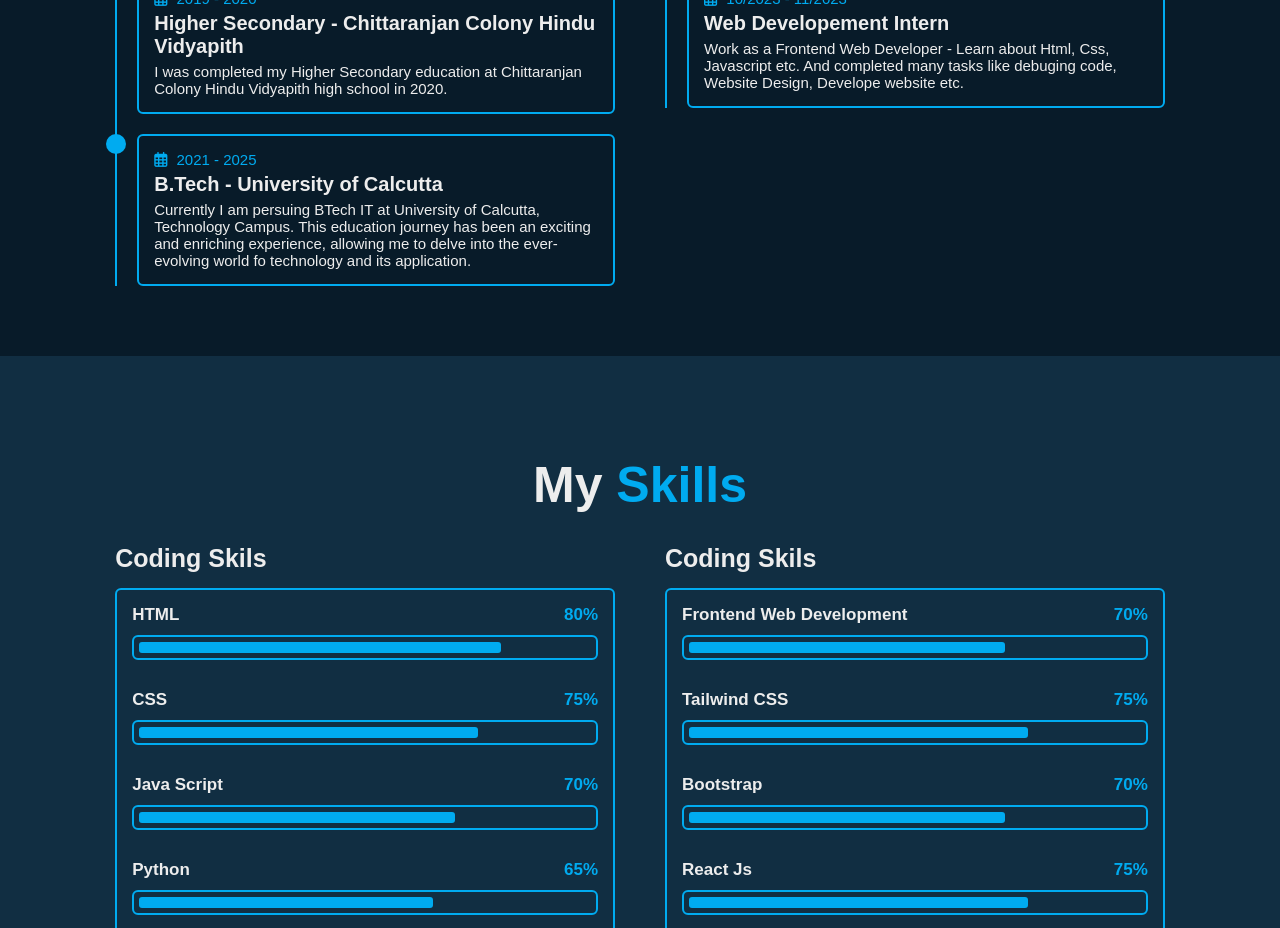
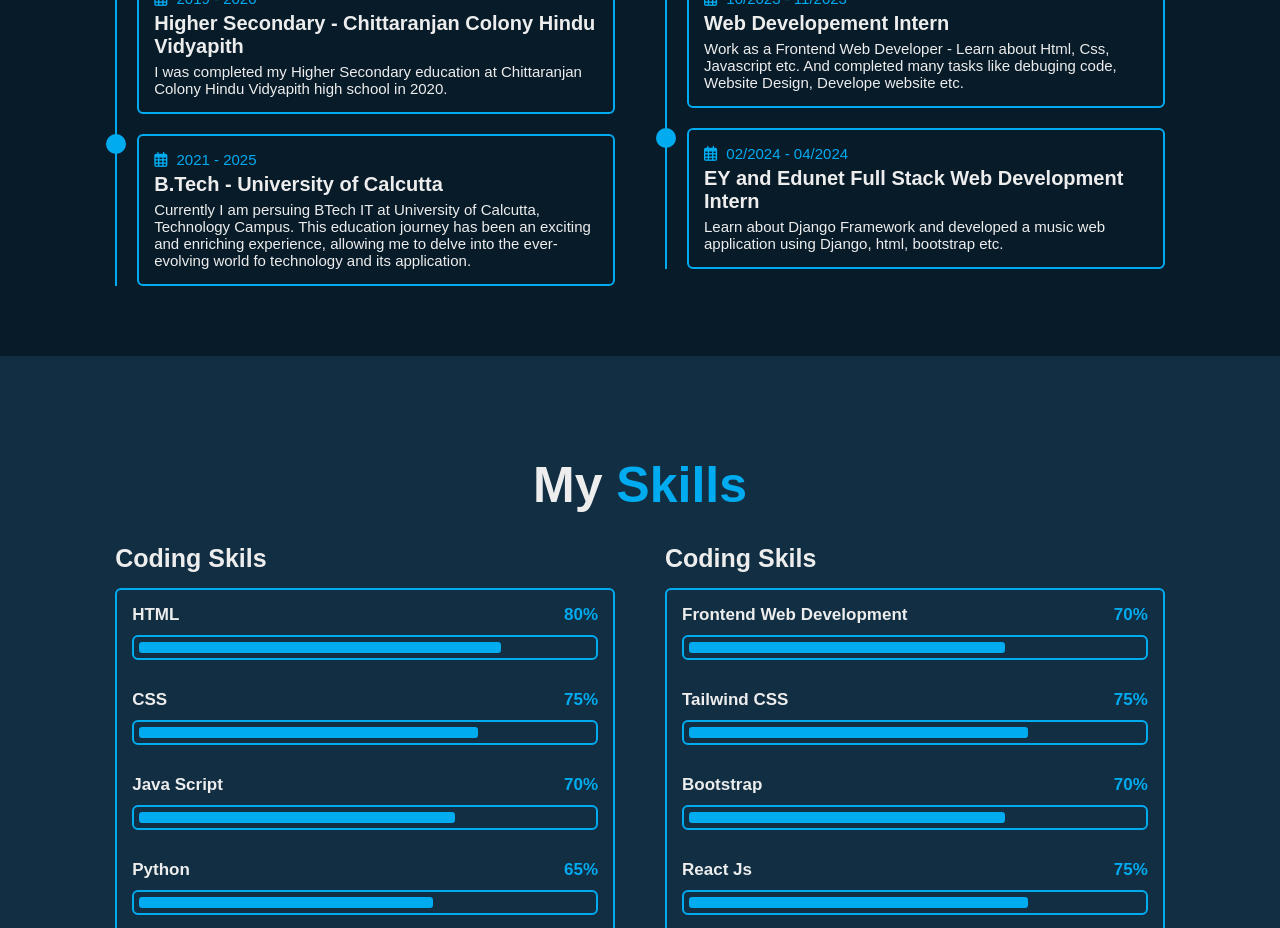
Before and after one commit to Avijit200318/Portfolio-react, a React (Create React App) app: page / in a window 1280 px wide. Shown: the part 2020-2948 px from the top of the page. Built offline with nearby package versions, Linux system fonts and the light colour scheme.

Commit message:
add new experience

```diff
--- a/package.json
+++ b/package.json
@@ -1,4 +1,5 @@
 {
+  "homepage": "https://Avijit200318.github.io/Portfolio-react",
   "name": "portfolio",
   "version": "0.1.0",
   "private": true,
@@ -17,6 +18,8 @@
   "scripts": {
     "start": "react-scripts start",
     "build": "react-scripts build",
+    "predeploy": "npm run build",
+    "deploy": "gh-pages -d build",
     "test": "react-scripts test",
     "eject": "react-scripts eject"
   },
--- a/src/EducationDetails.js
+++ b/src/EducationDetails.js
@@ -26,6 +26,11 @@ const ExperienceDetails = [
         year: "10/2023 - 11/2023",
         heading: "Web Developement Intern ",
         info: "Work as a Frontend Web Developer - Learn about Html, Css, Javascript etc. And completed many tasks like debuging code, Website Design, Develope website etc."
+    },
+    {
+        year: "02/2024 - 04/2024",
+        heading: "EY and Edunet Full Stack Web Development Intern",
+        info: "Learn about Django Framework and developed a music web application using Django, html, bootstrap etc."
     }
 ]
 
```
